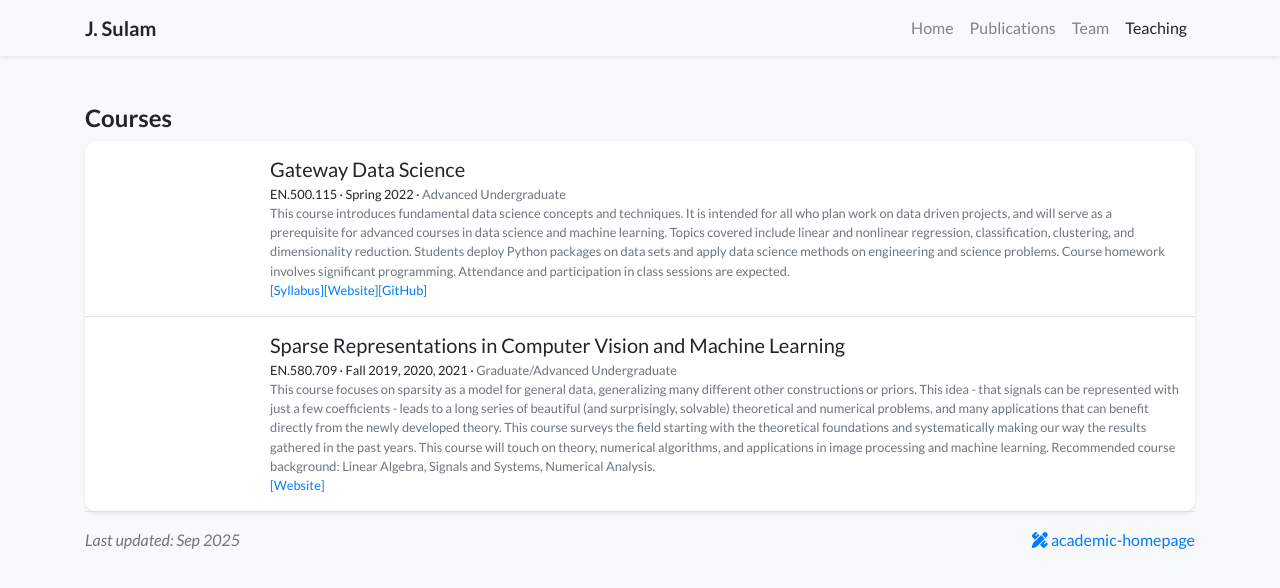
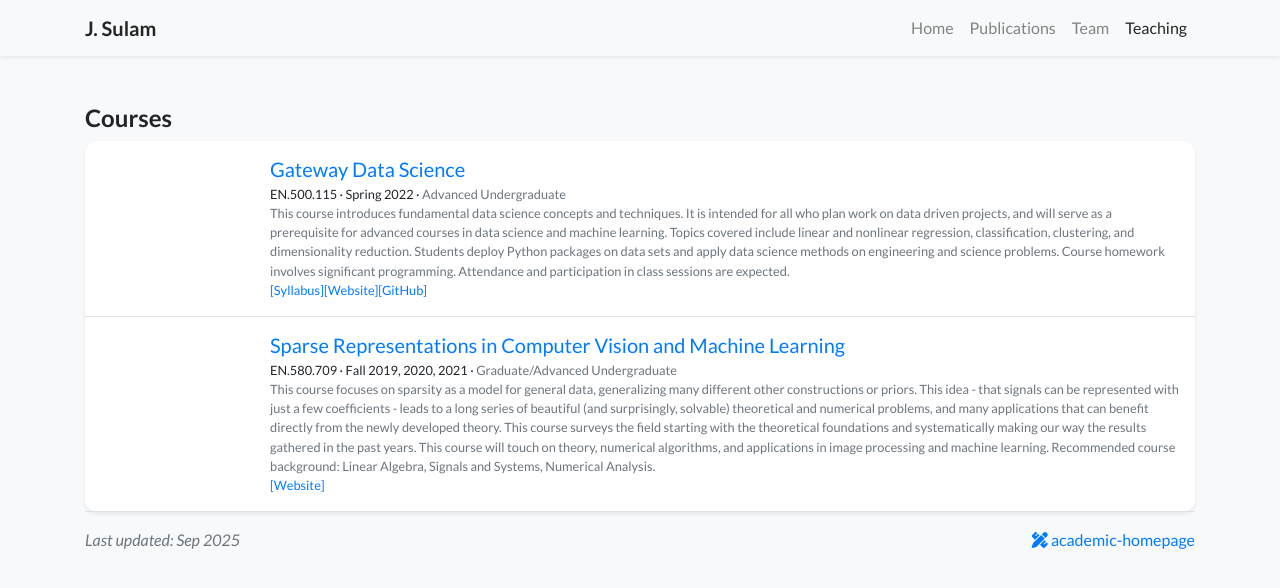
Before and after one commit to jsulam/jsulam.github.io, a Jekyll site: the page built from teaching.html, in a window 1280 px wide. Shown: the top 588 px of the page. Built offline with Jekyll 4.4.1, drawn with Linux system fonts in a browser that asks for light colours; nearby versions of some CDN libraries; a style sheet for code colours, icons or effects is not loaded.

Commit message:
Update course_item.html

```diff
--- a/_includes/widgets/course_item.html
+++ b/_includes/widgets/course_item.html
@@ -10,7 +10,14 @@
     </div>
 
     <div class="col-md-9 col-xl-10 p-3 pl-md-0">
-      <h5 class="mt-0 mb-1 font-weight-normal">{{ item.title }}</h5>
+      {% assign preferred_url = item.website | default: item.url %}
+      <h5 class="mt-0 mb-1 font-weight-normal">
+        {% if preferred_url %}
+          <a href="{{ preferred_url | relative_url }}">{{ item.title }}</a>
+        {% else %}
+          {{ item.title }}
+        {% endif %}
+      </h5>
       <p class="mt-0 mb-0 small">
         {% if item.code %}{{ item.code }}{% endif %}
         {% if item.term %}{% if item.code %} · {% endif %}{{ item.term }}{% endif %}
```
